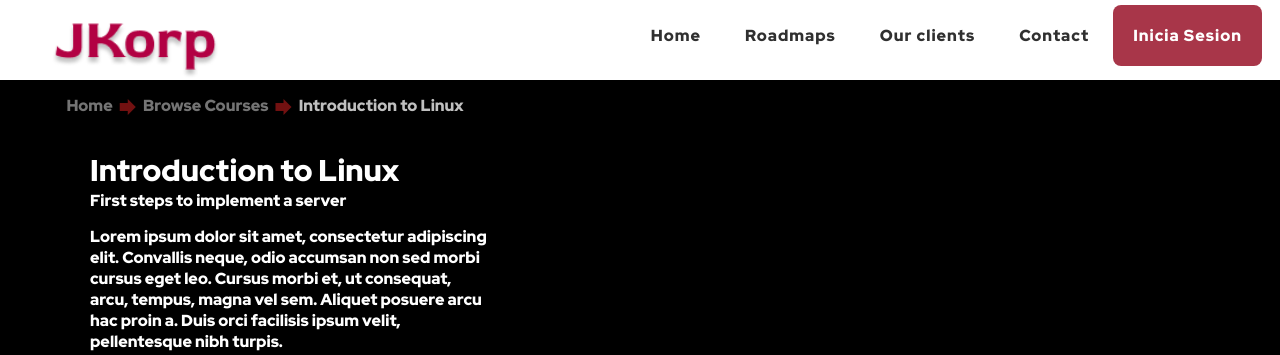
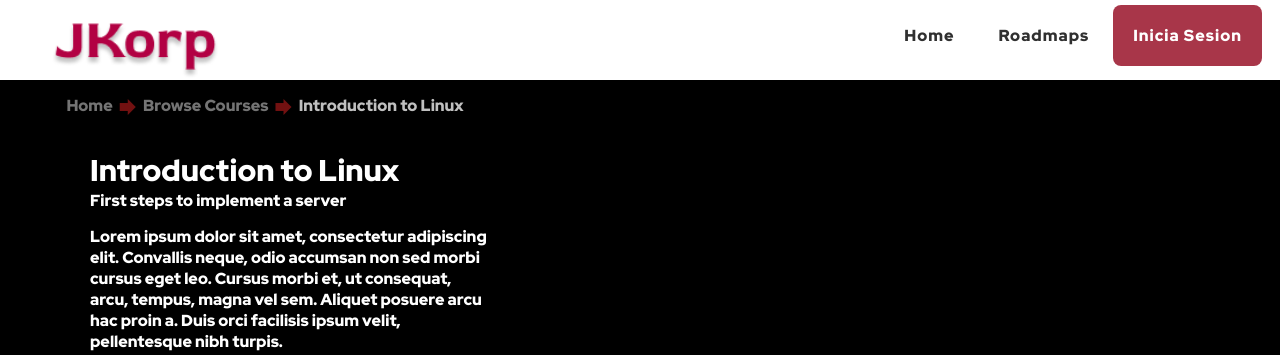
Before and after one commit to alexandermoralesp/ELearning-Platform, a Flask app: page / in a window 1280 px wide. Shown: the top 355 px of the page. Run offline with Flask 2, Linux system fonts and the light colour scheme.

Commit message:
Se evitan redirecciones a otras paginas no terminadas

```diff
--- a/client/templates/index.html
+++ b/client/templates/index.html
@@ -24,12 +24,6 @@
                 </li>
                 <li>
                     <a href="/roadmaps">Roadmaps</a>
-                </li>
-                <li>
-                    <a href="desktop">Our clients</a>
-                </li>
-                <li>
-                    <a href="desktop">Contact</a>
                 </li>
                 <li>
                     {% if hayUsuario %}
--- a/client/templates/roadmaps.html
+++ b/client/templates/roadmaps.html
@@ -23,12 +23,6 @@
                     </li>
                     <li>
                         <a href="/roadmaps">Roadmaps</a>
-                    </li>
-                    <li>
-                        <a href="desktop">Our clients</a>
-                    </li>
-                    <li>
-                        <a href="desktop">Contact</a>
                     </li>
                     <li>
                         {% if hayUsuario %}
--- a/server/app.py
+++ b/server/app.py
@@ -69,9 +69,9 @@ def home():
 
     return render_template("index.html", hayUsuario = hayUsuario)
 
-@app.route("/desktop")
+""" @app.route("/desktop")
 def desktop():
-    return render_template("desktop.html")
+    return render_template("desktop.html") """
 
 @app.route("/roadmaps", methods=['GET', 'POST'])
 def roadmaps():
```
